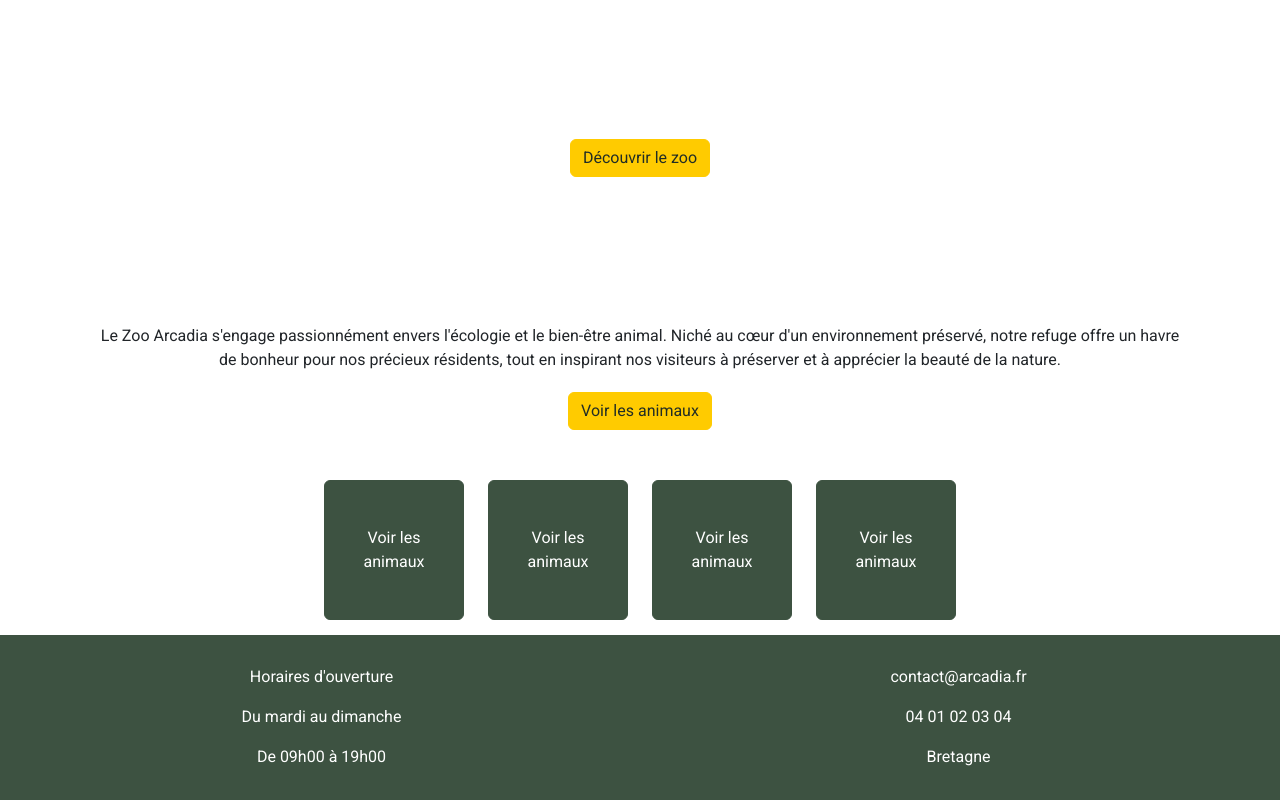
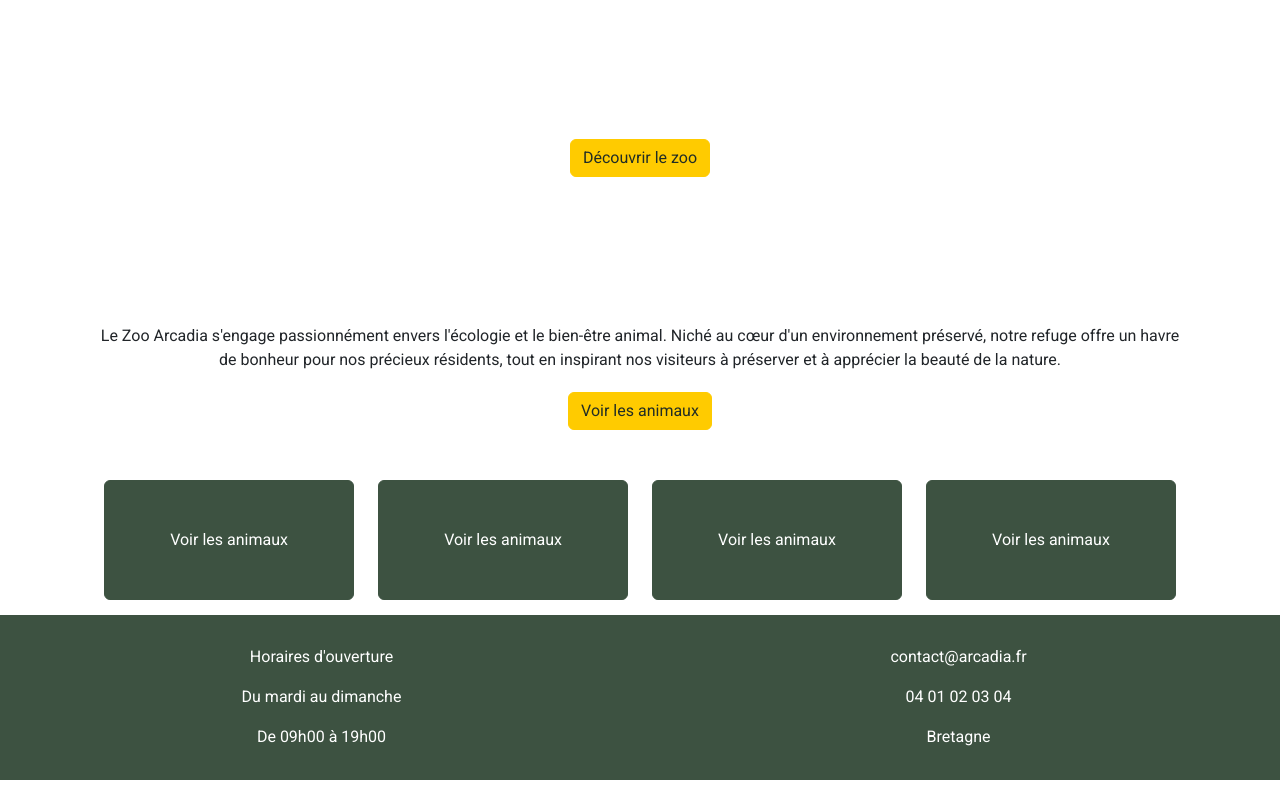
Before and after one commit to Imane-imz/ArcadiaZoo-FrontEnd, a website with bundled scripts: page index.html in a window 1280 px wide. Shown: the part 373-1173 px from the top of the page. Built offline with nearby package versions, Linux system fonts and the light colour scheme; files whose address does not match are found by name.

Commit message:
Ajout de boutons accueil

```diff
--- a/pages/home.html
+++ b/pages/home.html
@@ -10,8 +10,7 @@
     </div>
 </div>
 
-<section>
-    <article>
+
 <div class="container p-4">
     <div class="text-center">
         <p>Le Zoo Arcadia s'engage passionnément envers l'écologie et le bien-être animal. Niché au cœur d'un environnement préservé, notre refuge offre un havre de bonheur pour nos précieux résidents, tout en inspirant nos visiteurs à préserver et à apprécier la beauté de la nature.</p>
@@ -20,13 +19,12 @@
         <button class="btn btn-primary">Voir les animaux</button>
     </div>
 </div>
-    </article>
-    <article class="text-center">
-        <div class="container">
-            <button class="btn btn-dark button-home">Voir les animaux</button>
-            <button class="btn btn-dark button-home">Voir les animaux</button>
-            <button class="btn btn-dark button-home">Voir les animaux</button>
-            <button class="btn btn-dark button-home">Voir les animaux</button>
+
+<div class="container-btn text-center row row-cols-2 row-cols-lg-1">
+    <div class="text-center ">
+        <button class="btn btn-dark button-home col">Voir les animaux</button>
+        <button class="btn btn-dark button-home col">Voir les animaux</button>
+        <button class="btn btn-dark button-home col">Voir les animaux</button>
+        <button class="btn btn-dark button-home col">Voir les animaux</button>
     </div>
-    </article>
-</section>
+</div>
--- a/scss/main.scss
+++ b/scss/main.scss
@@ -70,10 +70,22 @@ h1 {
 } */
 
 .button-home {
-    height: 140px;
-    width: 140px;
+
+    &:hover {
+        transition: all(0.3);
+        background-color: $primary;
+        color: $black;
+    }
+    height: 120px;
+    width: 250px;
     margin-top: 10px;
     margin-left: 10px;
     margin-bottom: 10px;
     margin-right: 10px;
 }
+
+.container-btn {
+    display: flex;
+    justify-content: center;
+
+}
```
Also changed, not shown: scss/main.css, 1 other file. Lines whose indentation alone changed are shown as unchanged.
